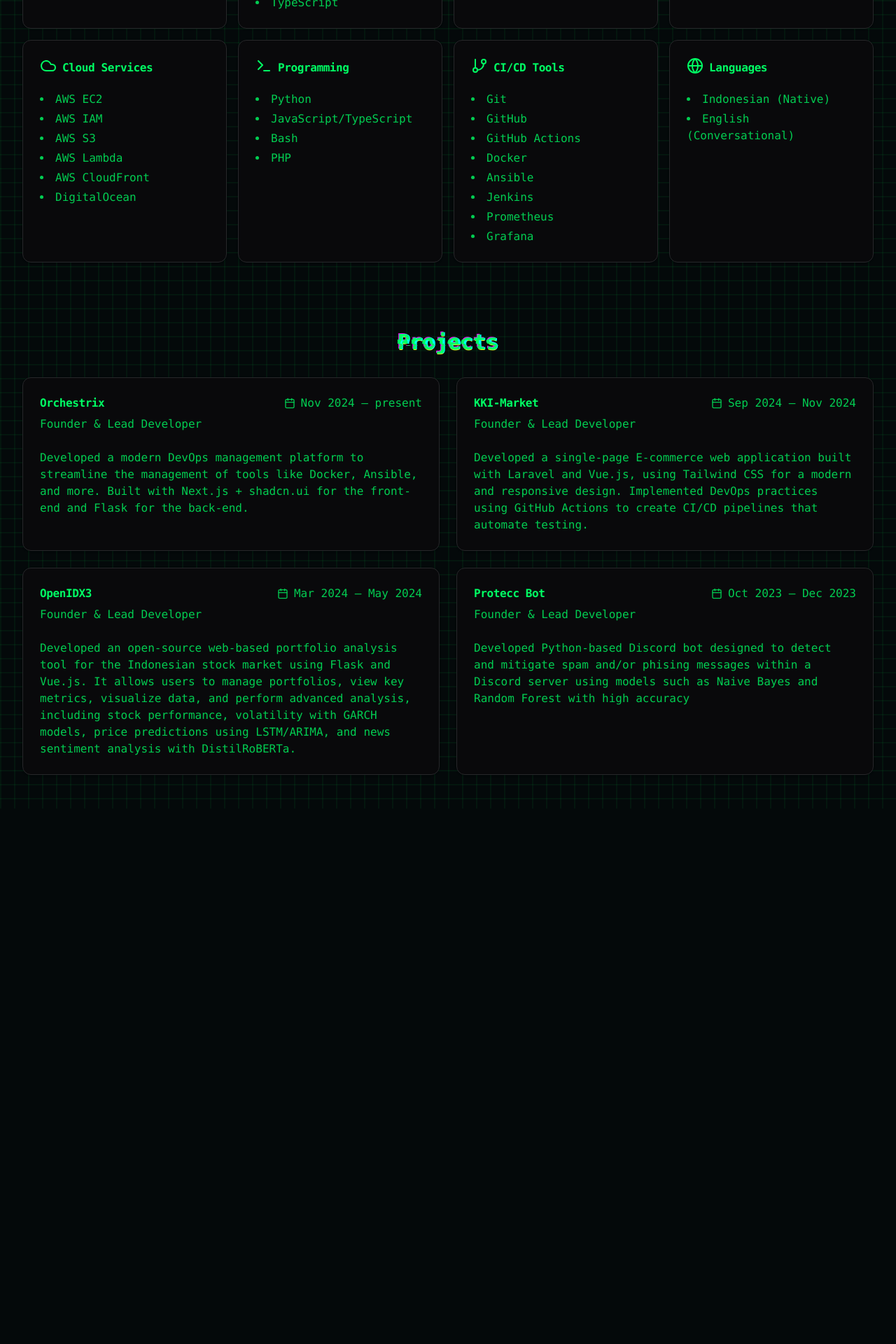
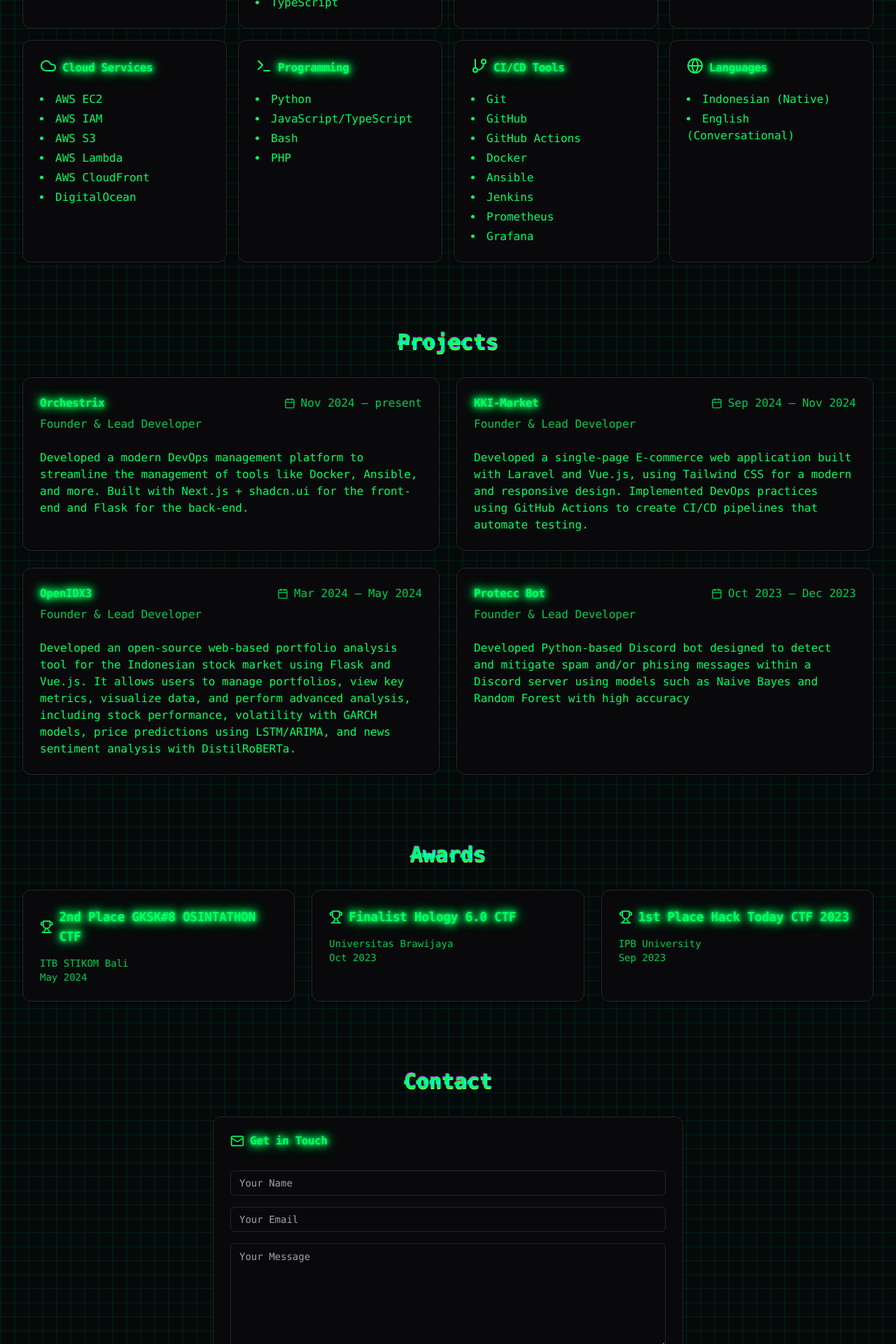
Before and after one commit to kangwijen/portfolio, a Next.js app: page / in a window 1280 px wide. Shown: the part 840-2760 px from the top of the page at 70% size. Before the commit the page ends 1995 px from the top, so only its background shows below. Built offline with nearby package versions, Linux system fonts and the light colour scheme.

Commit message:
Add Awards and Contact sections; implement Textarea and Input components; adjust animation speed

```diff
--- a/app/globals.css
+++ b/app/globals.css
@@ -229,7 +229,7 @@
     0 0 10px #00ff64,
     0 0 15px #00ff64,
     0 0 20px #00ff64;
-  animation: pulse 5s ease-in-out infinite;
+  animation: pulse 2s ease-in-out infinite;
 }
 
 .text-neon {
--- a/app/page.tsx
+++ b/app/page.tsx
@@ -2,6 +2,8 @@
 import { Hero } from "@/components/sections/hero";
 import { Skills } from "@/components/sections/skills";
 import { Projects } from "@/components/sections/projects";
+import { Awards } from "@/components/sections/awards";
+import { Contact } from "@/components/sections/contact";
 
 export default function Home() {
   return (
@@ -10,6 +12,8 @@
       <Hero />
       <Skills />
       <Projects />
+      <Awards />
+      <Contact />
     </div>
   );
 }
--- a/components/sections/awards.tsx
+++ b/components/sections/awards.tsx
@@ -0,0 +1,55 @@
+"use client";
+
+import { Card, CardContent, CardHeader, CardTitle } from "@/components/ui/card";
+import { Code2, Trophy } from "lucide-react";
+
+const awardsData = [
+  {
+    title: "2nd Place GKSK#8 OSINTATHON CTF",
+    organization: "ITB STIKOM Bali",
+    date: "May 2024",
+  },
+  {
+    title: "Finalist Hology 6.0 CTF",
+    organization: "Universitas Brawijaya",
+    date: "Oct 2023",
+  },
+  {
+    title: "1st Place Hack Today CTF 2023",
+    organization: "IPB University",
+    date: "Sep 2023",
+  },
+];
+
+export function Awards() {
+  return (
+    <section className="py-12" id="awards">
+      <div className="container mx-auto px-4 sm:px-6 lg:px-8">
+        <h2
+          className="text-3xl font-bold text-center mb-8 enhanced-glitch"
+          data-text="awards"
+        >
+          Awards
+        </h2>
+        <div className="grid grid-cols-1 md:grid-cols-2 lg:grid-cols-3 gap-6">
+          {awardsData.map((award, index) => (
+            <Card key={index} className="hover:shadow-lg transition-shadow">
+              <CardHeader>
+                <div className="flex items-center gap-2 mb-2">
+                  <Trophy className="w-5 h-5 text-neon" />
+                  <CardTitle className="glowing-hacker-text text-lg">
+                    {award.title}
+                  </CardTitle>
+                </div>
+                <div className="flex flex-col text-neon-muted text-sm">
+                  <span>{award.organization}</span>
+                  <span>{award.date}</span>
+                </div>
+              </CardHeader>
+            </Card>
+          ))}
+        </div>
+      </div>
+    </section>
+  );
+}
--- a/components/sections/contact.tsx
+++ b/components/sections/contact.tsx
@@ -0,0 +1,95 @@
+"use client";
+
+import { Card, CardContent, CardHeader, CardTitle } from "@/components/ui/card";
+import { Input } from "@/components/ui/input";
+import { Textarea } from "@/components/ui/textarea";
+import { Button } from "@/components/ui/button";
+import { Mail } from "lucide-react";
+import { useState } from "react";
+
+export function Contact() {
+  const [formData, setFormData] = useState({
+    name: "",
+    email: "",
+    message: "",
+  });
+
+  const handleSubmit = (e: React.FormEvent) => {
+    e.preventDefault();
+    const { name, email, message } = formData;
+    const mailtoLink = `mailto:portfolio@anthonysr.my.id?subject=Portfolio Contact from ${name}&body=${message}%0D%0A%0D%0AFrom: ${name}%0D%0AEmail: ${email}`;
+    window.location.href = mailtoLink;
+  };
+
+  const handleChange = (
+    e: React.ChangeEvent<HTMLInputElement | HTMLTextAreaElement>
+  ) => {
+    const { name, value } = e.target;
+    setFormData((prev) => ({
+      ...prev,
+      [name]: value,
+    }));
+  };
+
+  return (
+    <section className="py-12" id="contact">
+      <div className="container mx-auto px-4 sm:px-6 lg:px-8">
+        <h2
+          className="text-3xl font-bold text-center mb-8 enhanced-glitch"
+          data-text="contact"
+        >
+          Contact
+        </h2>
+        <Card className="max-w-2xl mx-auto">
+          <CardHeader>
+            <div className="flex items-center gap-2 mb-2">
+              <Mail className="w-5 h-5 text-neon" />
+              <CardTitle className="glowing-hacker-text">Get in Touch</CardTitle>
+            </div>
+          </CardHeader>
+          <CardContent>
+            <form onSubmit={handleSubmit} className="space-y-4">
+              <div>
+                <Input
+                  placeholder="Your Name"
+                  name="name"
+                  value={formData.name}
+                  onChange={handleChange}
+                  required
+                  className="border-neon"
+                />
+              </div>
+              <div>
+                <Input
+                  type="email"
+                  placeholder="Your Email"
+                  name="email"
+                  value={formData.email}
+                  onChange={handleChange}
+                  required
+                  className="border-neon"
+                />
+              </div>
+              <div>
+                <Textarea
+                  placeholder="Your Message"
+                  name="message"
+                  value={formData.message}
+                  onChange={handleChange}
+                  required
+                  className="min-h-[150px] border-neon"
+                />
+              </div>
+              <Button
+                type="submit"
+                className="w-full bg-inherit hover:bg-slate-800 text-neon"
+              >
+                Send Message
+              </Button>
+            </form>
+          </CardContent>
+        </Card>
+      </div>
+    </section>
+  );
+}
--- a/components/sections/projects.tsx
+++ b/components/sections/projects.tsx
@@ -8,28 +8,32 @@
     title: "Orchestrix",
     period: "Nov 2024 – present",
     role: "Founder & Lead Developer",
-    description: "Developed a modern DevOps management platform to streamline the management of tools like Docker, Ansible, and more. Built with Next.js + shadcn.ui for the front-end and Flask for the back-end.",
+    description:
+      "Developed a modern DevOps management platform to streamline the management of tools like Docker, Ansible, and more. Built with Next.js + shadcn.ui for the front-end and Flask for the back-end.",
     link: "https://github.com/kangwijen/orchestrix",
   },
   {
     title: "KKI-Market",
     period: "Sep 2024 – Nov 2024",
     role: "Founder & Lead Developer",
-    description: "Developed a single-page E-commerce web application built with Laravel and Vue.js, using Tailwind CSS for a modern and responsive design. Implemented DevOps practices using GitHub Actions to create CI/CD pipelines that automate testing.",
+    description:
+      "Developed a single-page E-commerce web application built with Laravel and Vue.js, using Tailwind CSS for a modern and responsive design. Implemented DevOps practices using GitHub Actions to create CI/CD pipelines that automate testing.",
     link: "https://github.com/kangwijen/kki-market",
   },
   {
     title: "OpenIDX3",
     period: "Mar 2024 – May 2024",
     role: "Founder & Lead Developer",
-    description: "Developed an open-source web-based portfolio analysis tool for the Indonesian stock market using Flask and Vue.js. It allows users to manage portfolios, view key metrics, visualize data, and perform advanced analysis, including stock performance, volatility with GARCH models, price predictions using LSTM/ARIMA, and news sentiment analysis with DistilRoBERTa.",
+    description:
+      "Developed an open-source web-based portfolio analysis tool for the Indonesian stock market using Flask and Vue.js. It allows users to manage portfolios, view key metrics, visualize data, and perform advanced analysis, including stock performance, volatility with GARCH models, price predictions using LSTM/ARIMA, and news sentiment analysis with DistilRoBERTa.",
     link: "https://github.com/openidx-team/OpenIDX3",
   },
   {
     title: "Protecc Bot",
     period: "Oct 2023 – Dec 2023",
     role: "Founder & Lead Developer",
-    description: "Developed Python-based Discord bot designed to detect and mitigate spam and/or phising messages within a Discord server using models such as Naive Bayes and Random Forest with high accuracy",
+    description:
+      "Developed Python-based Discord bot designed to detect and mitigate spam and/or phising messages within a Discord server using models such as Naive Bayes and Random Forest with high accuracy",
     link: "#",
   },
 ];
@@ -38,14 +42,24 @@
   return (
     <section className="py-12" id="projects">
       <div className="container mx-auto px-4 sm:px-6 lg:px-8">
-        <h2 className="text-3xl font-bold text-center mb-8 enhanced-glitch" data-text="projects">Projects</h2>
+        <h2
+          className="text-3xl font-bold text-center mb-8 enhanced-glitch"
+          data-text="projects"
+        >
+          Projects
+        </h2>
         <div className="grid grid-cols-1 md:grid-cols-2 gap-6">
           {projectsData.map((project, index) => (
             <Card key={index} className="hover:shadow-lg transition-shadow">
               <CardHeader>
                 <div className="flex justify-between items-center">
-                  <CardTitle className="text-neon">
-                    <a href={project.link} target="_blank" rel="noopener noreferrer" className="hover:underline">
+                  <CardTitle className="glowing-hacker-text">
+                    <a
+                      href={project.link}
+                      target="_blank"
+                      rel="noopener noreferrer"
+                      className="hover:underline"
+                    >
                       {project.title}
                     </a>
                   </CardTitle>
@@ -57,7 +71,7 @@
                 <p className="text-neon-muted">{project.role}</p>
               </CardHeader>
               <CardContent>
-                <p className="text-neon-muted">{project.description}</p>
+                <p className="text-neon">{project.description}</p>
               </CardContent>
             </Card>
           ))}
--- a/components/sections/skills.tsx
+++ b/components/sections/skills.tsx
@@ -9,49 +9,81 @@
   FileSearch,
   LayoutGrid,
   Cloud,
-  GitBranch
+  GitBranch,
 } from "lucide-react";
 
 const skillsData = [
   {
     title: "Pentesting Tools",
     icon: <Shield className="w-6 h-6" />,
-    skills: ["Kali Linux", "Burp Suite", "Metasploit", "SQLMap", "Nmap"]
+    skills: ["Kali Linux", "Burp Suite", "Metasploit", "SQLMap", "Nmap"],
   },
   {
     title: "Web Development",
     icon: <Code2 className="w-6 h-6" />,
-    skills: ["Bootstrap", "Vue.js", "Tailwind CSS", "Flask", "Express", "Laravel", "Next.js", "TypeScript"]
+    skills: [
+      "Bootstrap",
+      "Vue.js",
+      "Tailwind CSS",
+      "Flask",
+      "Express",
+      "Laravel",
+      "Next.js",
+      "TypeScript",
+    ],
   },
   {
     title: "Forensic Tools",
     icon: <FileSearch className="w-6 h-6" />,
-    skills: ["Volatility3", "FTK Imager", "Autopsy", "Wireshark", "Wazuh", "Snort"]
+    skills: [
+      "Volatility3",
+      "FTK Imager",
+      "Autopsy",
+      "Wireshark",
+      "Wazuh",
+      "Snort",
+    ],
   },
   {
     title: "Office Tools",
     icon: <LayoutGrid className="w-6 h-6" />,
-    skills: ["Microsoft Office 365", "Google Workspace", "Canva", "Trello"]
+    skills: ["Microsoft Office 365", "Google Workspace", "Canva", "Trello"],
   },
   {
     title: "Cloud Services",
     icon: <Cloud className="w-6 h-6" />,
-    skills: ["AWS EC2", "AWS IAM", "AWS S3", "AWS Lambda", "AWS CloudFront", "DigitalOcean"]
+    skills: [
+      "AWS EC2",
+      "AWS IAM",
+      "AWS S3",
+      "AWS Lambda",
+      "AWS CloudFront",
+      "DigitalOcean",
+    ],
   },
   {
     title: "Programming",
     icon: <Terminal className="w-6 h-6" />,
-    skills: ["Python", "JavaScript/TypeScript", "Bash", "PHP"]
+    skills: ["Python", "JavaScript/TypeScript", "Bash", "PHP"],
   },
   {
     title: "CI/CD Tools",
     icon: <GitBranch className="w-6 h-6" />,
-    skills: ["Git", "GitHub", "GitHub Actions", "Docker", "Ansible", "Jenkins", "Prometheus", "Grafana"]
+    skills: [
+      "Git",
+      "GitHub",
+      "GitHub Actions",
+      "Docker",
+      "Ansible",
+      "Jenkins",
+      "Prometheus",
+      "Grafana",
+    ],
   },
   {
     title: "Languages",
     icon: <Globe className="w-6 h-6" />,
-    skills: ["Indonesian (Native)", "English (Conversational)"]
+    skills: ["Indonesian (Native)", "English (Conversational)"],
   },
 ];
 
@@ -59,18 +91,27 @@
   return (
     <section className="py-12" id="skills">
       <div className="flex container flex-col flex-wrap justify-center items-center mx-auto px-4 sm:px-6 lg:px-8">
-        <h2 className="text-3xl font-bold text-center mb-8 enhanced-glitch" data-text="Skills">Skills</h2>
+        <h2
+          className="text-3xl font-bold text-center mb-8 enhanced-glitch"
+          data-text="Skills"
+        >
+          Skills
+        </h2>
         <div className="grid grid-cols-1 md:grid-cols-2 lg:grid-cols-4 gap-4">
           {skillsData.map((category, index) => (
             <Card key={index} className="hover:shadow-lg transition-shadow">
               <CardHeader className="flex flex-row items-center space-x-2 text-neon">
                 {category.icon}
-                <CardTitle className="text-neon">{category.title}</CardTitle>
+                <CardTitle className="glowing-hacker-text">
+                  {category.title}
+                </CardTitle>
               </CardHeader>
               <CardContent>
                 <ul className="list-disc list-inside space-y-1">
                   {category.skills.map((skill, idx) => (
-                    <li key={idx} className="text-neon-muted">{skill}</li>
+                    <li key={idx} className="text-neon">
+                      {skill}
+                    </li>
                   ))}
                 </ul>
               </CardContent>
--- a/components/ui/card.tsx
+++ b/components/ui/card.tsx
@@ -1,6 +1,6 @@
-import * as React from "react"
+import * as React from "react";
 
-import { cn } from "@/lib/utils"
+import { cn } from "@/lib/utils";
 
 const Card = React.forwardRef<
   HTMLDivElement,
@@ -10,12 +10,12 @@
     ref={ref}
     className={cn(
       "rounded-xl border bg-card text-card-foreground shadow",
-      className
+      className,
     )}
     {...props}
   />
-))
-Card.displayName = "Card"
+));
+Card.displayName = "Card";
 
 const CardHeader = React.forwardRef<
   HTMLDivElement,
@@ -26,8 +26,8 @@
     className={cn("flex flex-col space-y-1.5 p-6", className)}
     {...props}
   />
-))
-CardHeader.displayName = "CardHeader"
+));
+CardHeader.displayName = "CardHeader";
 
 const CardTitle = React.forwardRef<
   HTMLDivElement,
@@ -38,8 +38,8 @@
     className={cn("font-semibold leading-none tracking-tight", className)}
     {...props}
   />
-))
-CardTitle.displayName = "CardTitle"
+));
+CardTitle.displayName = "CardTitle";
 
 const CardDescription = React.forwardRef<
   HTMLDivElement,
@@ -50,16 +50,16 @@
     className={cn("text-sm text-muted-foreground", className)}
     {...props}
   />
-))
-CardDescription.displayName = "CardDescription"
+));
+CardDescription.displayName = "CardDescription";
 
 const CardContent = React.forwardRef<
   HTMLDivElement,
   React.HTMLAttributes<HTMLDivElement>
 >(({ className, ...props }, ref) => (
   <div ref={ref} className={cn("p-6 pt-0", className)} {...props} />
-))
-CardContent.displayName = "CardContent"
+));
+CardContent.displayName = "CardContent";
 
 const CardFooter = React.forwardRef<
   HTMLDivElement,
@@ -70,7 +70,14 @@
     className={cn("flex items-center p-6 pt-0", className)}
     {...props}
   />
-))
-CardFooter.displayName = "CardFooter"
+));
+CardFooter.displayName = "CardFooter";
 
-export { Card, CardHeader, CardFooter, CardTitle, CardDescription, CardContent }
+export {
+  Card,
+  CardHeader,
+  CardFooter,
+  CardTitle,
+  CardDescription,
+  CardContent,
+};
--- /dev/null
+++ b/components/ui/input.tsx
@@ -0,0 +1,22 @@
+import * as React from "react"
+
+import { cn } from "@/lib/utils"
+
+const Input = React.forwardRef<HTMLInputElement, React.ComponentProps<"input">>(
+  ({ className, type, ...props }, ref) => {
+    return (
+      <input
+        type={type}
+        className={cn(
+          "flex h-9 w-full rounded-md border border-input bg-transparent px-3 py-1 text-base shadow-sm transition-colors file:border-0 file:bg-transparent file:text-sm file:font-medium file:text-foreground placeholder:text-muted-foreground focus-visible:outline-none focus-visible:ring-1 focus-visible:ring-ring disabled:cursor-not-allowed disabled:opacity-50 md:text-sm",
+          className
+        )}
+        ref={ref}
+        {...props}
+      />
+    )
+  }
+)
+Input.displayName = "Input"
+
+export { Input }
--- /dev/null
+++ b/components/ui/textarea.tsx
@@ -0,0 +1,22 @@
+import * as React from "react"
+
+import { cn } from "@/lib/utils"
+
+const Textarea = React.forwardRef<
+  HTMLTextAreaElement,
+  React.ComponentProps<"textarea">
+>(({ className, ...props }, ref) => {
+  return (
+    <textarea
+      className={cn(
+        "flex min-h-[60px] w-full rounded-md border border-input bg-transparent px-3 py-2 text-base shadow-sm placeholder:text-muted-foreground focus-visible:outline-none focus-visible:ring-1 focus-visible:ring-ring disabled:cursor-not-allowed disabled:opacity-50 md:text-sm",
+        className
+      )}
+      ref={ref}
+      {...props}
+    />
+  )
+})
+Textarea.displayName = "Textarea"
+
+export { Textarea }
```
Also changed, not shown: components/sections/footer.tsx (added), components/sections/stack.tsx (added).
